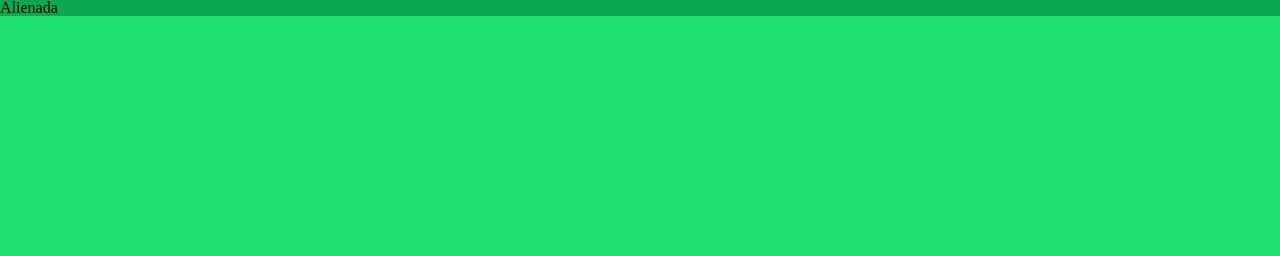
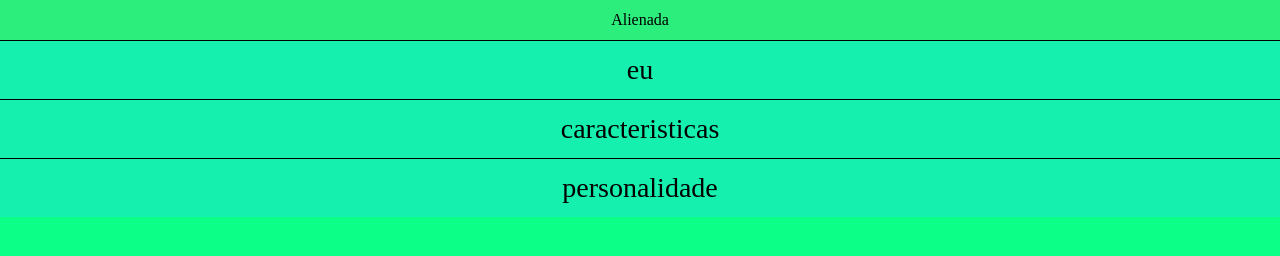
Before and after one commit to alinelinda29/2tri-aline2d, a plain HTML site: page index.html in a window 1280 px wide. Drawn offline with Linux system fonts and the light colour scheme.

Commit message:
aula 3 e 4

```diff
--- a/index.html
+++ b/index.html
@@ -9,6 +9,16 @@
     <title>Alienada</title>
 </head>
 <body>
-    <h1>Alienada</h1>
+    <header class="cabecalho">
+        <h1 class="cabecalho-titulo">Alienada</h1>
+        <nav class="cabecalho-menu">
+            <ul>
+                <ul>
+                    <li><a class="cabecalho-menu-item" href="#">eu</a></li>
+                    <li><a class="cabecalho-menu-item" href="#">caracteristicas</a></li>
+                    <li><a class="cabecalho-menu-item" href="#">personalidade</a></li>
+                </ul>
+            </nav>
+            </header>
 </body>
 </html>
--- a/style.css
+++ b/style.css
@@ -1,11 +1,34 @@
 :root{
-    --cor-de-fundo: rgb(128, 240, 188);
+    --cor-de-fundo: rgb(248, 16, 16);
+    --cor-cabecalho:rgb(236, 126, 22);
+    --fundo-menu:rgb(255, 201, 23);
 }
 
 body{
-    background-color: rgb(30, 224, 111);
+    background-color: rgb(12, 255, 134);
 }
 
-h1{
-    background-color: rgb(10, 168, 81);
+.cabecalho{
+    background-color: rgb(44, 238, 125);
 }
+
+.cabecalho-titulo{
+    font-size: blue;
+    font-weight: rgb(157, 9, 255);
+    padding: 12px;
+    text-align: center;
+}
+
+.cabecalho-menu{
+    background-color: rgb(21, 240, 174);
+}
+
+.cabecalho-menu-item{
+    display: block;
+    padding: 15px;
+    font-size: 28px;
+    text-decoration: none;
+    color: black;
+    text-align: center;
+    border-top: 1px solid;
+}
```
